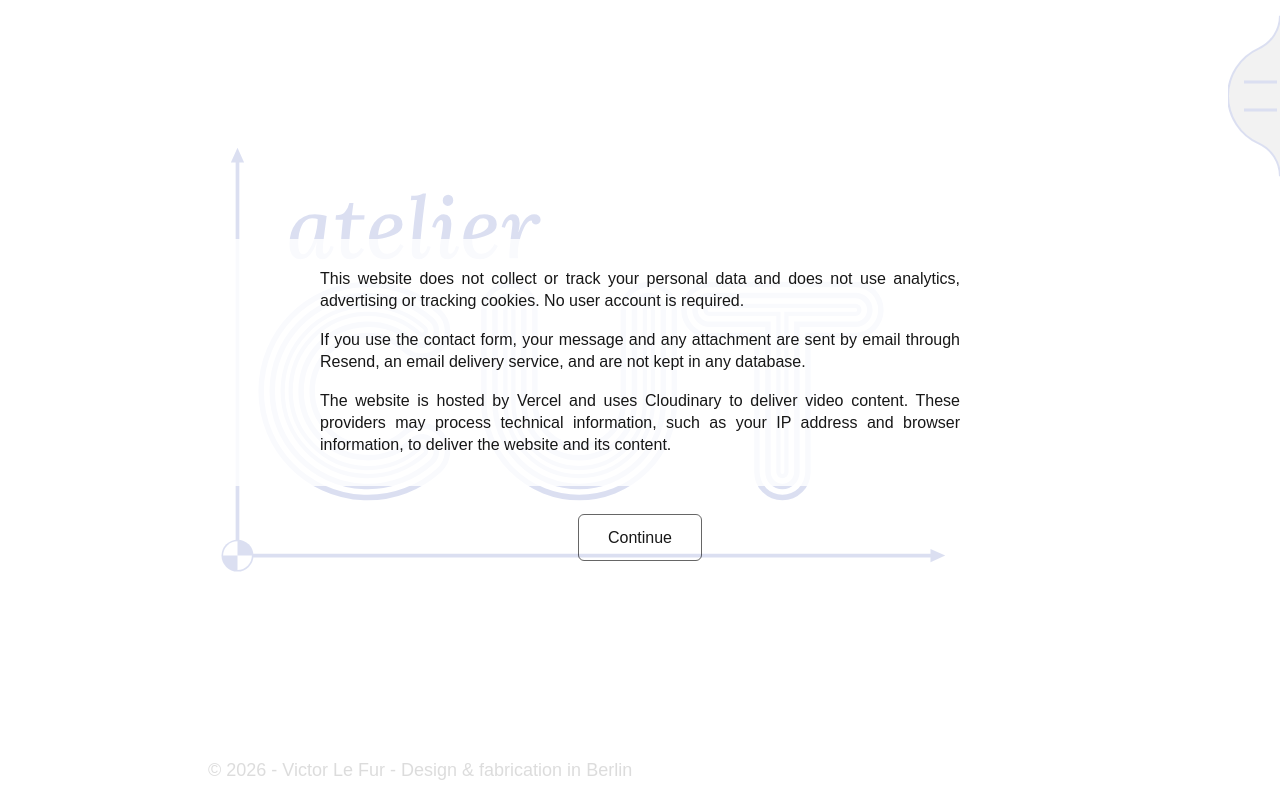
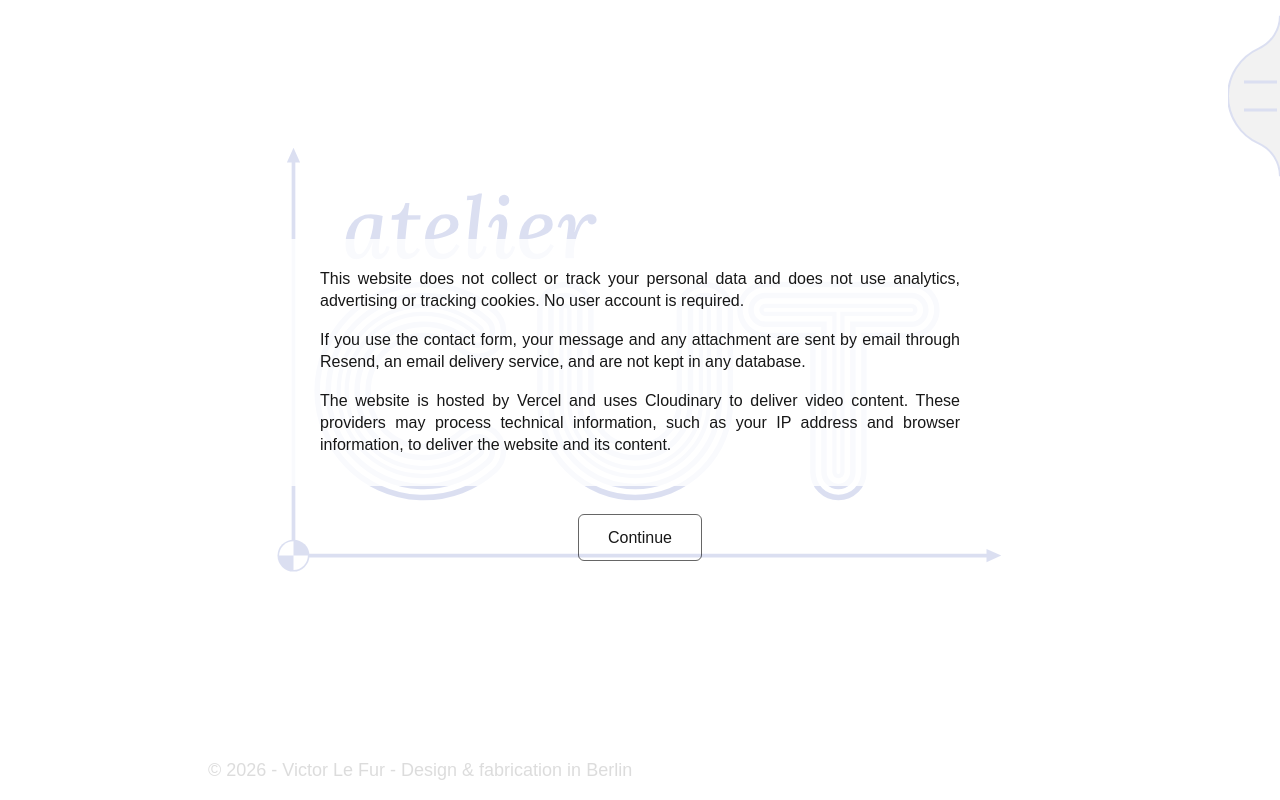
Before and after one commit to Hulow/cnc-app, a Next.js app: page / in a window 1280 px wide. Built offline with nearby package versions, Linux system fonts and the light colour scheme.

Commit message:
feat: move logo to center

```diff
--- a/app/globals.css
+++ b/app/globals.css
@@ -277,6 +277,13 @@ h3 {
 .logo {
   width: clamp(26rem, 15rem + 40vw, 56rem);
   height: auto;
+  /* .page-content main is a column flex container with no align-items
+     set (default: stretch), which only stretches items with an auto
+     cross size — this item's explicit width falls back to flex-start
+     (left-aligned) instead. Center it explicitly, without touching
+     main's align-items, since sibling views (service/contact) rely on
+     stretch to fill the full width. */
+  align-self: center;
 }
 
 /* Visually hide content while keeping it in the accessibility tree and
```
